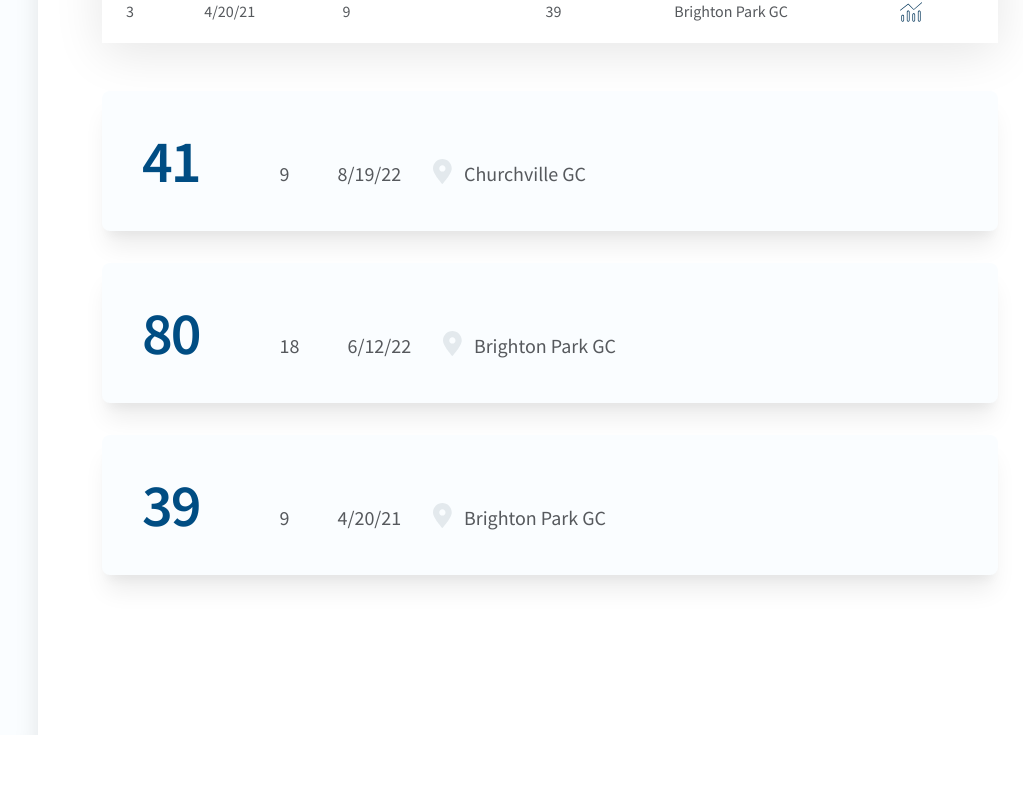
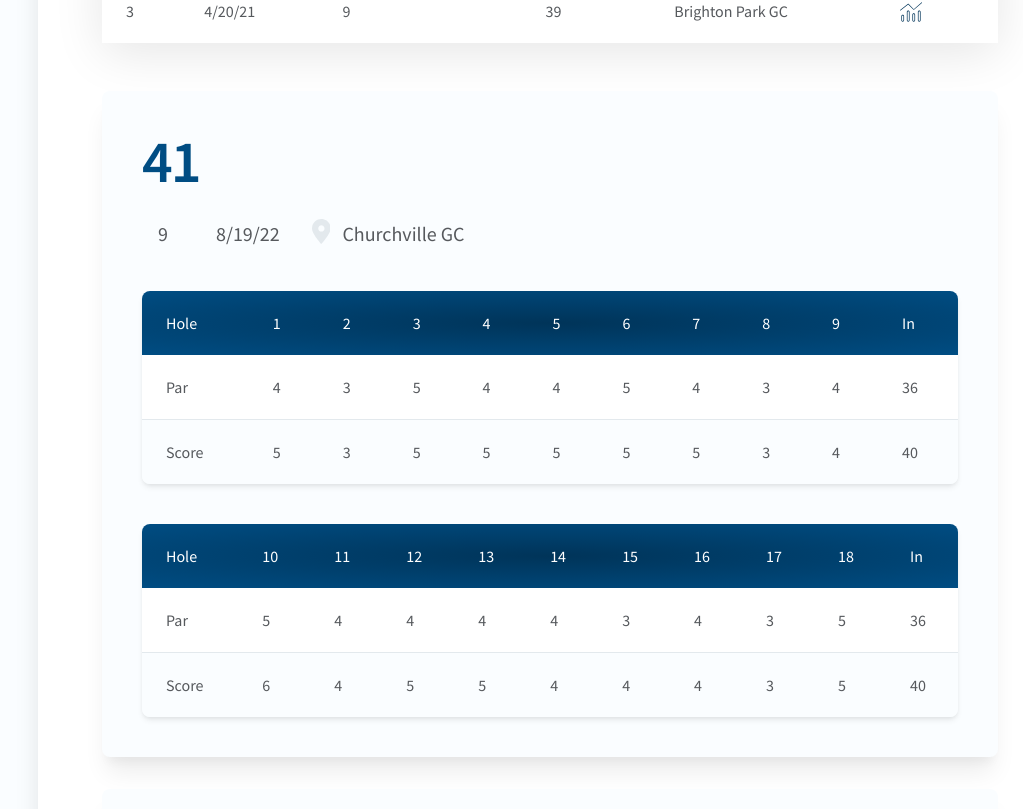
Before and after one commit to dkersten/golf-scorecard-v1, a React (Create React App) app: page /scorecards in a window 1280 px wide. Shown: the part 791-1600 px from the top of the page, without its empty margins (218-1241 px from the left). Before the commit the page ends 1526 px from the top, so only its background shows below. Built offline with nearby package versions, Linux system fonts and the light colour scheme; some icons are missing.

Commit message:
started work on scorecard body

```diff
--- a/src/Components/Scorecard.js
+++ b/src/Components/Scorecard.js
@@ -32,6 +32,98 @@ const Scorecard = (props) => {
                     </div>
                 </div>
             </div>
+            <div className="body">
+                <table className='front'>
+                    <thead>
+                        <tr>
+                            <td>Hole</td>
+                            <td>1</td>
+                            <td>2</td>
+                            <td>3</td>
+                            <td>4</td>
+                            <td>5</td>
+                            <td>6</td>
+                            <td>7</td>
+                            <td>8</td>
+                            <td>9</td>
+                            <td>In</td>
+                        </tr>
+                    </thead>
+                    <tbody>
+                        <tr>
+                            <td>Par</td>
+                            <td>4</td>
+                            <td>3</td>
+                            <td>5</td>
+                            <td>4</td>
+                            <td>4</td>
+                            <td>5</td>
+                            <td>4</td>
+                            <td>3</td>
+                            <td>4</td>
+                            <td>36</td>
+                        </tr>
+                        <tr>
+                            <td>Score</td>
+                            <td>5</td>
+                            <td>3</td>
+                            <td>5</td>
+                            <td>5</td>
+                            <td>5</td>
+                            <td>5</td>
+                            <td>5</td>
+                            <td>3</td>
+                            <td>4</td>
+                            <td>40</td>
+                        </tr>
+                    </tbody>
+                </table>
+                <table className='back'>
+                    <thead>
+                        <tr>
+                            <td>Hole</td>
+                            <td>10</td>
+                            <td>11</td>
+                            <td>12</td>
+                            <td>13</td>
+                            <td>14</td>
+                            <td>15</td>
+                            <td>16</td>
+                            <td>17</td>
+                            <td>18</td>
+                            <td>In</td>
+                        </tr>
+                    </thead>
+                    <tbody>
+                        <tr>
+                            <td>Par</td>
+                            <td>5</td>
+                            <td>4</td>
+                            <td>4</td>
+                            <td>4</td>
+                            <td>4</td>
+                            <td>3</td>
+                            <td>4</td>
+                            <td>3</td>
+                            <td>5</td>
+                            <td>36</td>
+                        </tr>
+                        <tr>
+                            <td>Score</td>
+                            <td>6</td>
+                            <td>4</td>
+                            <td>5</td>
+                            <td>5</td>
+                            <td>4</td>
+                            <td>4</td>
+                            <td>4</td>
+                            <td>3</td>
+                            <td>5</td>
+                            <td>40</td>
+                        </tr>
+                    </tbody>
+                </table>
+            </div>
         </div>
     )
 }
--- a/src/styling/components/Scorecard.scss
+++ b/src/styling/components/Scorecard.scss
@@ -15,7 +15,8 @@
 
     .header {
         display: flex;
-        align-items: flex-end;
+        align-items: flex-start;
+        flex-direction: column;
     }
 
     .score-container, .score, .score span {
@@ -23,7 +24,7 @@
     }
 
     .score-container {
-        margin-right: $s-lg3;
+        margin-bottom: $s-md3;
         position: relative;
     }
 
@@ -68,4 +69,24 @@
             line-height: 1;
         }
     }
+
+    .body {
+        margin-top: $s-lg1;
+
+        table {
+            box-shadow: $bs-sm;
+            border-radius: $br-lg;
+
+            thead {
+                background: radial-gradient($color-primary, $color-primary-l1);
+
+                td {
+                    color: $color-white;
+                }
+            }
+        }
+        .front {
+            margin-bottom: $s-lg1;
+        }
+    }
 }
```
